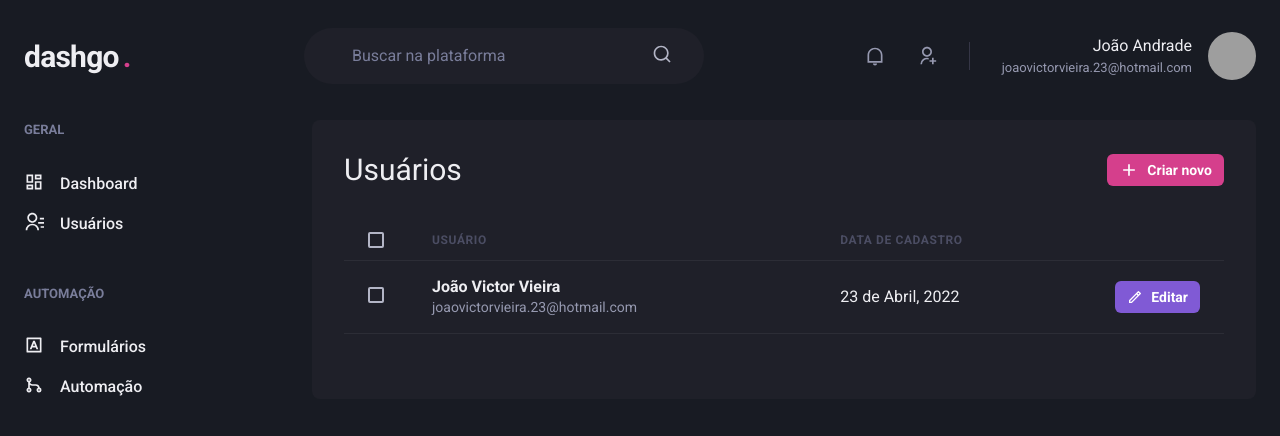
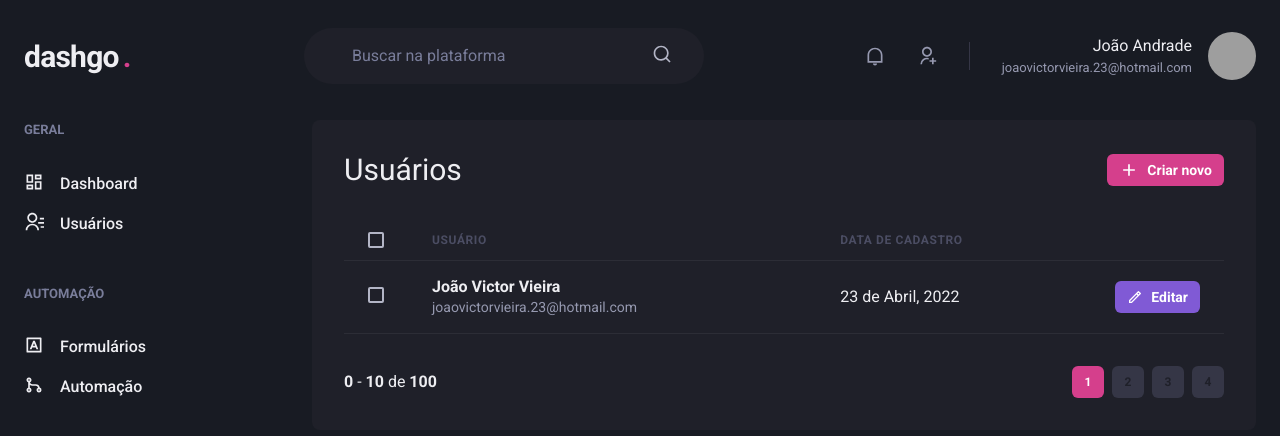
Before and after one commit to joaovieira23/dashgo, a Next.js app: page /users in a window 1280 px wide. Shown: the top 436 px of the page. Built offline with nearby package versions, Linux system fonts and the light colour scheme; grey boxes are pictures that could not be loaded.

Commit message:
feat: pagination component

```diff
--- /dev/null
+++ b/src/components/Pagination.tsx
@@ -0,0 +1,68 @@
+import { Stack, Box, Button } from '@chakra-ui/react';
+
+export function Pagination() {
+    return (
+        <Stack
+            direction="row"
+            spacing="6"
+            mt="8"
+            justify="space-between"
+            align="center"
+        >
+            <Box>
+                <strong>0</strong> - <strong>10</strong> de <strong>100</strong>
+            </Box>
+            <Stack direction="row" spacing="2">
+                <Button
+                    size="sm"
+                    fontSize="xs"
+                    width="4"
+                    colorScheme="pink"
+                    disabled
+                    _disabled={{
+                        bg: 'pink.500',
+                        cursor: 'default'
+                    }}
+                >
+                    1
+                </Button>
+
+                <Button
+                    size="sm"
+                    fontSize="xs"
+                    width="4"
+                    bg="gray.700"
+                    _hover={{
+                        bg: 'gray.500'
+                    }}
+                >
+                    2
+                </Button>
+
+                <Button
+                    size="sm"
+                    fontSize="xs"
+                    width="4"
+                    bg="gray.700"
+                    _hover={{
+                        bg: 'gray.500'
+                    }}
+                >
+                    3
+                </Button>
+
+                <Button
+                    size="sm"
+                    fontSize="xs"
+                    width="4"
+                    bg="gray.700"
+                    _hover={{
+                        bg: 'gray.500'
+                    }}
+                >
+                    4
+                </Button>
+            </Stack>
+        </Stack>
+    );
+}
--- a/src/pages/users/index.tsx
+++ b/src/pages/users/index.tsx
@@ -16,6 +16,7 @@
 import { RiAddLine, RiPencilLine } from 'react-icons/ri';
 
 import { Header } from '../../components/Header';
+import { Pagination } from '../../components/Pagination';
 import { Sidebar } from '../../components/Sidebar';
 
 export default function UserList() {
@@ -83,6 +84,7 @@
                             </Tr>
                         </Tbody>
                     </Table>
+                    <Pagination />
                 </Box>
             </Flex>
         </Box>
```
